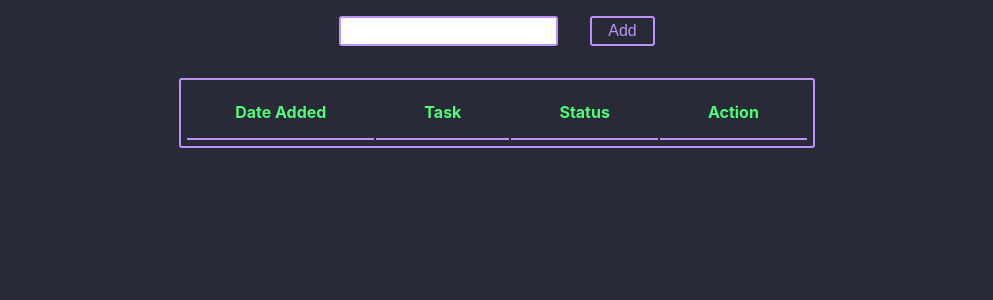
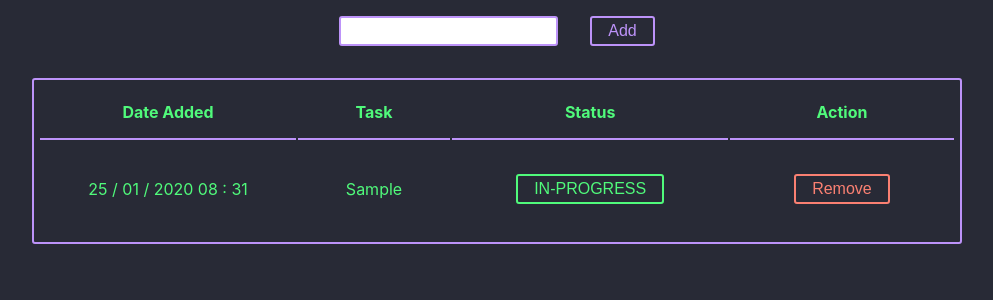
Before and after one commit to wallacelim/learn-redux, a React (Create React App) app: page / in a window 1280 px wide. Both pictures are taken after typing "Sample" into the empty fields and a click on the button "Add". Shown: the top 300 px of the page, without its empty margins (143-1136 px from the left). Built offline with nearby package versions, Linux system fonts and the light colour scheme.

Commit message:
Implement workable Redux state container

```diff
--- a/src/App.js
+++ b/src/App.js
@@ -1,17 +1,10 @@
-import React, { useState, useRef } from 'react';
+import React from 'react';
 import styled from 'styled-components'
 import './App.css';
 import AddTask from './components/AddTask';
 import TaskList from './components/TaskList';
 
 export default function App() {
-
-    // State hooks
-    const [entries, setEntries] = useState([]);
-    const [show, setShow] = useState(false);
-
-    // Ref hooks
-    const target = useRef(null);
 
     return (
         <AppContainer className="App">
--- a/src/components/AddTask.js
+++ b/src/components/AddTask.js
@@ -5,12 +5,18 @@ import { addTask } from "../redux/actions";
 import Overlay from 'react-bootstrap/Overlay'
 import Tooltip from 'react-bootstrap/Tooltip'
 
-const AddTask = ({ task }) => {
+const AddTask = (props) => {
 
     const [input, setInput] = useState("");
     const [show, setShow] = useState(false);
 
-    const handleAddTask = e => {
+    const handleKeyPress = e => {
+        if (e.which === 13 || e.keyCode === 13) {
+            handleAddTask();
+        }
+    }
+
+    const handleAddTask = () => {
         if (!input) {
             setShow(true);
             setTimeout(() => {
@@ -18,7 +24,13 @@ const AddTask = ({ task }) => {
             }, 1800);
             return;
         }
-        addTask(input);
+
+        let date = new Date();
+        props.addTask({
+            dateTimeAdded: `${date.getDate().toString().padStart(2, '0')} / ${date.getMonth().toString().padStart(2, '0')} / ${date.getFullYear().toString().padStart(4, '0')} ${date.getHours().toString().padStart(2, '0')} : ${date.getMinutes().toString().padStart(2, '0')}`.replace(/^ {4}/gm, ''),
+            name: input,
+            completed: false
+        });
         setInput("");
     };
 
@@ -27,7 +39,7 @@ const AddTask = ({ task }) => {
     return (
         <>
             <Input onChange={e => setInput(e.target.value)}
-                value={input} />
+                value={input} onKeyPress={handleKeyPress} />
             <Button ref={target} onClick={handleAddTask}>Add</Button>
             <Overlay target={target.current} show={show} placement="right">
                 {props => (
@@ -41,10 +53,7 @@ const AddTask = ({ task }) => {
 }
 
 
-export default connect(
-    null,
-    { addTask }
-)(AddTask);
+export default connect(null, { addTask })(AddTask);
 
 const StyledTooltip = styled(Tooltip)`
     background: #50FA7B;
@@ -60,7 +69,6 @@ const Input = styled.input`
     border: 2px solid #BD93F9;
     border-radius: 3px;
 `
-
 
 const Button = styled.button`
     background: ${props => props.active ? "#BD93F9" : "inherit"};
--- /dev/null
+++ b/src/components/Task.js
@@ -0,0 +1,63 @@
+import React from 'react';
+import { connect } from 'react-redux';
+import styled from 'styled-components';
+import { toggleTask, removeTask } from '../redux/actions'
+
+const Task = (props) => {
+    return (
+        <TableRow key={props.idx}>
+            <TableDesc>{props.task.dateTimeAdded}</TableDesc>
+            <TableDesc>{props.task.name}</TableDesc>
+            <TableDesc>
+                <ProgressButton name={props.idx} onClick={() => props.toggleTask(props.task)}> {props.task.completed ? "COMPLETE" : "IN-PROGRESS"} </ProgressButton>
+            </TableDesc>
+            <TableDesc>
+                <RemoveButton name={props.idx} onClick={() => props.removeTask(props.task)}>Remove</RemoveButton>
+            </TableDesc>
+        </TableRow>
+    )
+}
+
+export default connect( null , {toggleTask, removeTask}) (Task);
+
+const TableRow = styled.tr`
+    margin: 1em;
+    padding: 0.25em;
+    border: 2px solid #BD93F9;
+    border-radius: 3px;
+`
+
+const TableDesc = styled.td`
+    padding: 1em 3em;
+    text-align: center;
+    color: #50FA7B;
+`
+
+const Button = styled.button`
+    background: ${props => props.active ? "#BD93F9" : "inherit"};
+    &:focus {
+        outline: none;
+    }
+    font-size: 1em;
+    margin: 1em;
+    padding: 0.25em 1em;
+    border-radius: 3px;
+`
+
+const RemoveButton = styled(Button)`
+    color: #FA8072;
+    border: 2px solid #FA8072;
+    &:hover {
+        background: #FA8072;
+        color: #282A36;
+    }
+`
+
+const ProgressButton = styled(Button)`
+    color: #50FA7B;
+    border: 2px solid #50FA7B;
+    &:hover {
+        background: #50FA7B;
+        color: #282A36;
+    }
+`
--- a/src/components/TaskList.js
+++ b/src/components/TaskList.js
@@ -2,10 +2,13 @@ import React from 'react';
 import styled from 'styled-components'
 import Table from 'react-bootstrap/Table';
 import { connect } from 'react-redux';
-import { toggleTask, removeTask } from '../redux/actions';
+import { toggleTask, removeTask, addTask } from '../redux/actions';
+import Task from './Task'
 
 
-const TaskList = ({ tasks }) => (
+const TaskList = ({ tasks }) => {
+
+    return (
         <StyledTable striped bordered hover>
             <TableHead>
                 <TableRow>
@@ -17,53 +20,20 @@ const TaskList = ({ tasks }) => (
             </TableHead>
             <tbody>
                 {tasks && tasks.map((task, idx) =>
-                <TableRow key={idx}>
-                    <TableDesc>{task.dateTimeAdded}</TableDesc>
-                    <TableDesc>{task.name}</TableDesc>
-                    <TableDesc>
-                        <ProgressButton name={idx} onClick={toggleTask}> {task.completed ? "COMPLETE" : "IN-PROGRESS"} </ProgressButton>
-                    </TableDesc>
-                    <TableDesc>
-                        <RemoveButton name={idx} onClick={removeTask}>Remove</RemoveButton>
-                    </TableDesc>
-                </TableRow>
+                    <Task key={idx} task={task} />
                 )}
             </tbody>
         </StyledTable>
-);
+    )
+};
 
-export default connect(null, {toggleTask}) (TaskList);
+const mapStateToProps = state => ({
+    tasks: state.tasks
+})
+
+export default connect(mapStateToProps, { addTask, toggleTask, removeTask })(TaskList);
 
 // Styled Components
-
-const Button = styled.button`
-        background: ${props => props.active ? "#BD93F9" : "inherit"};
-        &:focus {
-            outline: none;
-        }
-        font-size: 1em;
-        margin: 1em;
-        padding: 0.25em 1em;
-        border-radius: 3px;
-    `
-
-const RemoveButton = styled(Button)`
-    color: #FA8072;
-    border: 2px solid #FA8072;
-    &:hover {
-            background: #FA8072;
-            color: #282A36;
-        }
-    `
-
-const ProgressButton = styled(Button)`
-    color: #50FA7B;
-    border: 2px solid #50FA7B;
-    &:hover {
-            background: #50FA7B;
-            color: #282A36;
-        }
-`
 
 const StyledTable = styled(Table)`
     text-align: left;
@@ -92,9 +62,3 @@ const TableHead = styled.thead`
     border: 2px solid #BD93F9;
     color: #50FA7B;
 `
-
-const TableDesc = styled.td`
-        padding: 1em 3em;
-        text-align: center;
-        color: #50FA7B;
-    `
--- a/src/index.js
+++ b/src/index.js
@@ -2,7 +2,6 @@ import React from 'react';
 import ReactDOM from 'react-dom';
 import './index.css';
 import App from './App';
-import { BrowserRouter as Router } from 'react-router-dom';
 import { Provider } from 'react-redux';
 import store from './redux/store'
 
--- a/src/redux/actions.js
+++ b/src/redux/actions.js
@@ -3,28 +3,21 @@ import { ADD_TASK, TOGGLE_TASK, REMOVE_TASK } from './actionTypes'
 export const addTask = task => ({
     type: ADD_TASK,
     payload: {
+        dateTimeAdded: task.dateTimeAdded,
+        name: task.name
+    }
+})
+
+export const removeTask = task => ({
+    type: REMOVE_TASK,
+    payload: {
         task
     }
 })
 
-export const removeTask = idx => ({
-    type: REMOVE_TASK,
+export const toggleTask = task => ({
+    type: TOGGLE_TASK,
     payload: {
-        idx
+        task
     }
 })
-
-export const toggleTask = idx => ({
-    type: TOGGLE_TASK,
-    payload: {
-        idx
-    }
-})
-
-// dateTimeAdded: `${date.getDate().toString().padStart(2, '0')}/
-//                 ${date.getMonth().toString().padStart(2, '0')}/
-//                 ${date.getFullYear().toString().padStart(4, '0')}
-//                 ${date.getHours().toString().padStart(2, '0')}:
-//                 ${date.getMinutes().toString().padStart(2, '0')}`,
-//         name: document.getElementById('taskInput').value,
-//         completed: false
--- /dev/null
+++ b/src/redux/reducers/task.js
@@ -0,0 +1,25 @@
+import { ADD_TASK, TOGGLE_TASK, REMOVE_TASK } from '../actionTypes';
+
+export default (state = {}, action) => {
+    switch (action.type) {
+        case ADD_TASK:
+            return {
+                dateTimeAdded: action.payload.dateTimeAdded,
+                name: action.payload.name,
+                completed: false
+            };
+        case REMOVE_TASK:
+            return state !== action.payload.task
+        case TOGGLE_TASK:
+            if (state !== action.payload.task) {
+                return state;
+            }
+            return {
+                ...state,
+                completed: !state.completed
+            }
+        default:
+            return state;
+    }
+
+}
--- a/src/redux/reducers/tasks.js
+++ b/src/redux/reducers/tasks.js
@@ -1,44 +1,17 @@
-import { ADD_TASK, TOGGLE_TASK } from '../actionTypes';
-
+import { ADD_TASK, TOGGLE_TASK, REMOVE_TASK } from '../actionTypes';
+import task from './task'
 
 const initialState = [];
 
-const task = (state = initialState, action) => {
+export default function (state = initialState, action) {
     switch (action.type) {
-        case 'ADD_TASK':
-            return {
-                dateTimeAdded: action.dateTimeAdded,
-                name: action.name,
-                completed: false
-            };
-        case 'REMOVE_TASK':
-            return state.name !== action.name
-        case 'TOGGLE_TASK':
-            if (state.name !== action.name) {
-                return state;
-            }
-            return {
-                ...state,
-                completed: !state.completed
-            }
-        default:
-            return state;
-    }
-
-}
-
-const tasks = (state = initialState, action) => {
-    switch (action.type) {
-        case 'ADD_TASK':
+        case ADD_TASK:
             return [...state, task(undefined, action)];
-        case 'REMOVE_TASK':
-            return state.filter(task => task(task, action));
-        case 'TOGGLE_TASK':
-            return state.map(task => {
-                task(task, action);
-            });
+        case REMOVE_TASK:
+            return state.filter(t => task(t, action));
+        case TOGGLE_TASK:
+            return state.map(t => task(t, action));
         default:
             return state;
     }
 }
-export default tasks;
```
Lines whose indentation alone changed are shown as unchanged.
